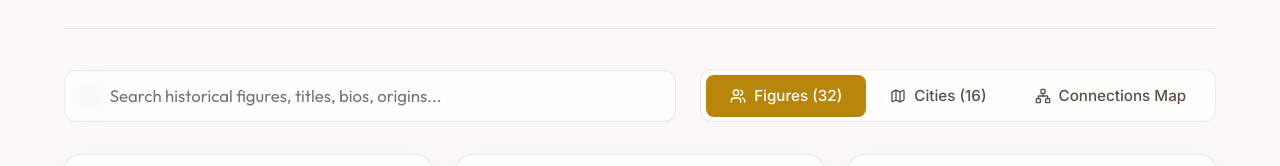
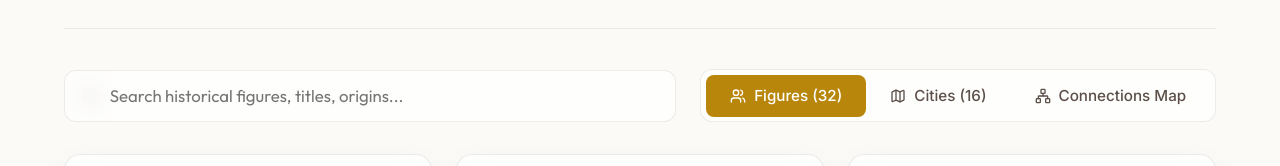
Before and after one commit to Skillith/dawn-breakers-companion, a React (Vite) app: page / in a window 1280 px wide. Shown: the part 128-294 px from the top of the page. Built offline with nearby package versions, Linux system fonts and the light colour scheme.

Commit message:
Remove biography from figures search to avoid false positive name matches like Hamzih Mirza, and update tests

```diff
--- a/src/App.jsx
+++ b/src/App.jsx
@@ -124,7 +124,6 @@ export default function App() {
     if (!searchQuery.trim()) return true;
     return (
       fuzzyMatch(person.name, searchQuery) ||
-      fuzzyMatch(person.bio, searchQuery) ||
       (person.cityOfOrigin && fuzzyMatch(person.cityOfOrigin, searchQuery)) ||
       person.titles.some(title => fuzzyMatch(title, searchQuery))
     );
@@ -170,7 +169,7 @@ export default function App() {
           <Search size={20} className="search-icon" />
           <input
             type="text"
-            placeholder={activeTab === 'people' ? "Search historical figures, titles, bios, origins..." : "Search cities and historical events..."}
+            placeholder={activeTab === 'people' ? "Search historical figures, titles, origins..." : "Search cities and historical events..."}
             value={searchQuery}
             onChange={(e) => setSearchQuery(e.target.value)}
             className="search-input"
```
Also changed, not shown: 1 other file (tests, documents, lock files or other folders).
